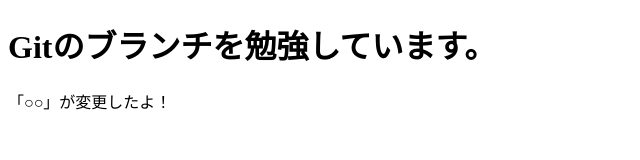
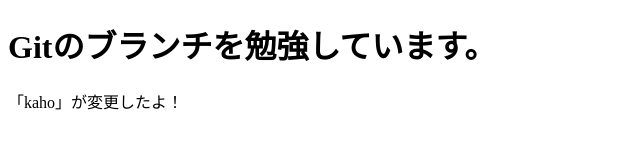
Before and after one commit to degu-maron/git-study, a plain HTML site: page index.html in a window 1280 px wide. Shown: the full height of the page, 0-640 px from the left. Drawn offline with Linux system fonts and the light colour scheme.

Commit message:
九行目編集したよ

```diff
--- a/index.html
+++ b/index.html
@@ -6,6 +6,6 @@
 </head>
 <body>
   <h1>Gitのブランチを勉強しています。</h1>
-  <p>「○○」が変更したよ！</p>
+  <p>「kaho」が変更したよ！</p>
 </body>
 </html>
```
